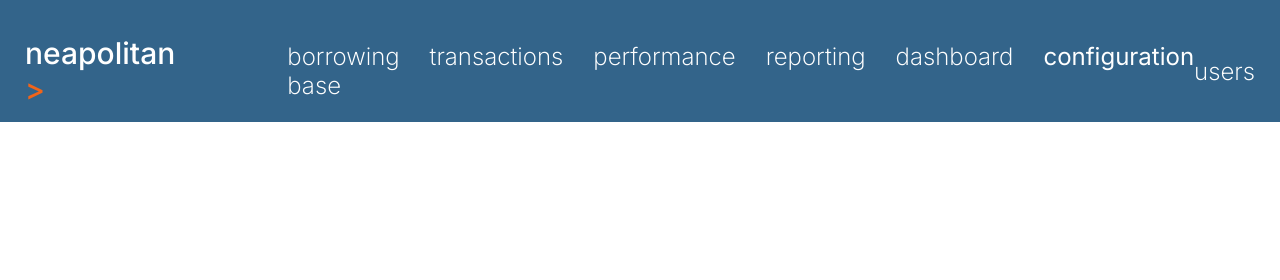
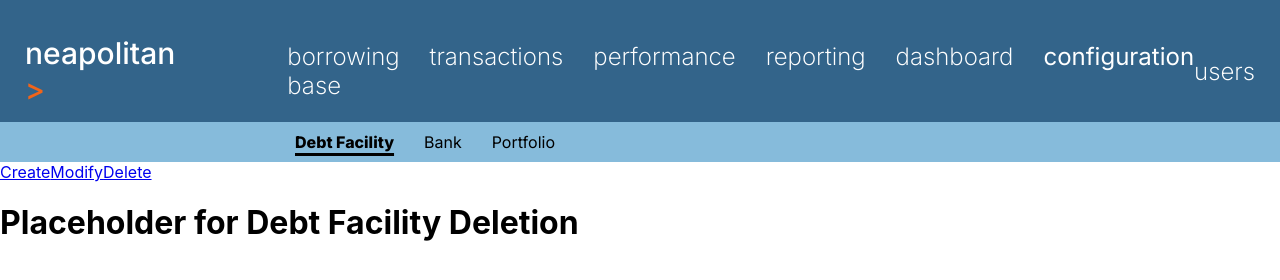
Before and after one commit to adampsuprogramming/neapolitan, a React app in the folder client/: page /configuration/configfacility/debtfacilitydelete in a window 1280 px wide. Built offline with nearby package versions, Linux system fonts and the light colour scheme; what ag-grid-community would draw is missing.

Commit message:
NEA-1 Used "Outlet" from react-router-dom to create nested link config

```diff
--- a/client/src/components/App.css
+++ b/client/src/components/App.css
@@ -41,7 +41,7 @@
 
 .line_item_view_options {
   font-family: "Inter", sans-serif;
- display: flex;
+  display: flex;
   padding-top: 10px;
   padding-bottom: 15px;
   padding-left: 25px;
@@ -97,3 +97,32 @@
   text-decoration-thickness: 3px;
   text-underline-offset: 5px;
 }
+
+.config-nav {
+  font-family: "Inter", sans-serif;
+  background-color: #86bbdb;
+  display: flex;
+  gap: 30px;
+  padding: 10px;
+  padding-left: 295px;
+}
+
+.config-nav a:link,
+.config-nav a:visited,
+.config-nav a:hover,
+.config-nav a:active {
+  color: #000000;
+  text-decoration: none;
+  font-size: 16px;
+  font-weight: 400;
+}
+
+.config-nav a.config-nav-highlighted {
+  font-family: "Inter", sans-serif;
+  text-decoration: none;
+  font-size: 16px;
+  font-weight: 800;
+  text-decoration: underline;
+  text-decoration-thickness: 3px;
+  text-underline-offset: 5px;
+}
--- a/client/src/components/App.js
+++ b/client/src/components/App.js
@@ -6,12 +6,13 @@ import Performance from "./Performance";
 import Reporting from "./Reporting";
 import Dashboard from "./Dashboard";
 import Configuration from "./Configuration";
+import ConfigFacility from "./ConfigFacility";
 import ConfigBank from "./ConfigBank";
-import ConfigFacility from "./ConfigFacility";
 import ConfigPortfolio from "./ConfigPortfolio";
-
+import DebtFacilityCreate from "./DebtFacilityCreate";
+import DebtFacilityModify from "./DebtFacilityModify";
+import DebtFacilityDelete from "./DebtFacilityDelete";
 import Home from "./Home";
-import NewFacility from "./NewFacility";
 import { Route, Routes } from "react-router-dom";
 
 function App() {
@@ -22,11 +23,29 @@ function App() {
         <Routes>
           <Route path="/" element={<Home />} />
           <Route path="/borrowingbase/*" element={<BorrowBase />} />
-          <Route path="/transactions" element={<Transactions />} />
-          <Route path="/performance" element={<Performance />} />
-          <Route path="/reporting" element={<Reporting />} />
-          <Route path="/dashboard" element={<Dashboard />} />
-          <Route path="/configuration" element={<Configuration />} />
+          <Route path="/transactions/*" element={<Transactions />} />
+          <Route path="/performance/*" element={<Performance />} />
+          <Route path="/reporting/*" element={<Reporting />} />
+          <Route path="/dashboard/*" element={<Dashboard />} />
+
+          <Route path="/configuration/*" element={<Configuration />}>
+            <Route path="configfacility/*" element={<ConfigFacility />}>
+              <Route
+                path="debtfacilitycreate"
+                element={<DebtFacilityCreate />}
+              />
+              <Route
+                path="debtfacilitymodify"
+                element={<DebtFacilityModify />}
+              />
+              <Route
+                path="debtfacilitydelete"
+                element={<DebtFacilityDelete />}
+              />
+            </Route>
+            <Route path="configbank/*" element={<ConfigBank />} />
+            <Route path="configportfolio/*" element={<ConfigPortfolio />} />
+          </Route>
         </Routes>
       </div>
     </div>
--- a/client/src/components/ConfigFacility.js
+++ b/client/src/components/ConfigFacility.js
@@ -1,9 +1,37 @@
-const ConfigFacility = () => {
+import { Routes, Route, Link, NavLink } from "react-router-dom";
+import { Outlet } from "react-router-dom";
+
+export default function ConfigFacility() {
   return (
-    <div className="config-facility">
-      <h1>Placeholder for Facility Configuration</h1>
+    <div>
+      <nav className="config-facility-nav">
+        <NavLink
+          to="debtfacilitycreate"
+          className={({ isActive }) =>
+            isActive ? "config-nav-highlighted" : ""
+          }
+        >
+          Create
+        </NavLink>
+
+        <NavLink
+          to="debtfacilitymodify"
+          className={({ isActive }) =>
+            isActive ? "config-nav-highlighted" : ""
+          }
+        >
+          Modify
+        </NavLink>
+        <NavLink
+          to="debtfacilitydelete"
+          className={({ isActive }) =>
+            isActive ? "config-nav-highlighted" : ""
+          }
+        >
+          Delete
+        </NavLink>
+      </nav>
+      <Outlet />
     </div>
   );
-};
-
-export default ConfigFacility;
+}
--- a/client/src/components/ConfigSubMenu.js
+++ /dev/null
@@ -1,36 +0,0 @@
-import { Link, NavLink } from "react-router-dom";
-
-const ConfigSubMenu = () => {
-  return (
-    <nav className="navbar">
-      <NavLink
-        to="/borrowingbase"
-        className={({ isActive }) =>
-          isActive ? "nav-button highlighted" : "nav-button"
-        }
-      >
-        borrowing base
-      </NavLink>
-
-      <NavLink
-        to="/transactions"
-        className={({ isActive }) =>
-          isActive ? "nav-button highlighted" : "nav-button"
-        }
-      >
-        transactions
-      </NavLink>
-
-      <NavLink
-        to="/performance"
-        className={({ isActive }) =>
-          isActive ? "nav-button highlighted" : "nav-button"
-        }
-      >
-        performance
-      </NavLink>
-    </nav>
-  );
-};
-
-export default ConfigSubMenu;
--- a/client/src/components/Configuration.js
+++ b/client/src/components/Configuration.js
@@ -1,11 +1,37 @@
-import ConfigSubMenu from "./ConfigSubMenu";
+import { Routes, Route, Link, NavLink } from "react-router-dom";
+import { Outlet } from "react-router-dom";
 
-const Configuration = () => {
+export default function Configuration() {
   return (
-    <div className="configuration">
-      <ConfigSubMenu />
+    <div>
+      <nav className="config-nav">
+        <NavLink
+          to="configfacility"
+          className={({ isActive }) =>
+            isActive ? "config-nav-highlighted" : ""
+          }
+        >
+          Debt Facility
+        </NavLink>
+
+        <NavLink
+          to="configbank"
+          className={({ isActive }) =>
+            isActive ? "config-nav-highlighted" : ""
+          }
+        >
+          Bank
+        </NavLink>
+        <NavLink
+          to="configportfolio"
+          className={({ isActive }) =>
+            isActive ? "config-nav-highlighted" : ""
+          }
+        >
+          Portfolio
+        </NavLink>
+      </nav>
+      <Outlet />
     </div>
   );
-};
-
-export default Configuration;
+}
--- /dev/null
+++ b/client/src/components/DebtFacilityCreate.js
@@ -0,0 +1,9 @@
+const DebtFacilityCreate = () => {
+  return (
+    <div className="debt-facility-create">
+      <h1>Placeholder for Debt Facility Creation</h1>
+    </div>
+  );
+};
+
+export default DebtFacilityCreate;
--- /dev/null
+++ b/client/src/components/DebtFacilityDelete.js
@@ -0,0 +1,9 @@
+const DebtFacilityDelete = () => {
+  return (
+    <div className="debt-facility-delete">
+      <h1>Placeholder for Debt Facility Deletion</h1>
+    </div>
+  );
+};
+
+export default DebtFacilityDelete;
--- /dev/null
+++ b/client/src/components/DebtFacilityModify.js
@@ -0,0 +1,9 @@
+const DebtFacilityModify = () => {
+  return (
+    <div className="debt-facility-modify">
+      <h1>Placeholder for Debt Facility Modification</h1>
+    </div>
+  );
+};
+
+export default DebtFacilityModify;
```
Also changed, not shown: client/src/components/BorrowBaseLineItemView.js (+9 -4 lines), client/src/components/BorrowBase.js (line endings or trailing spaces).
